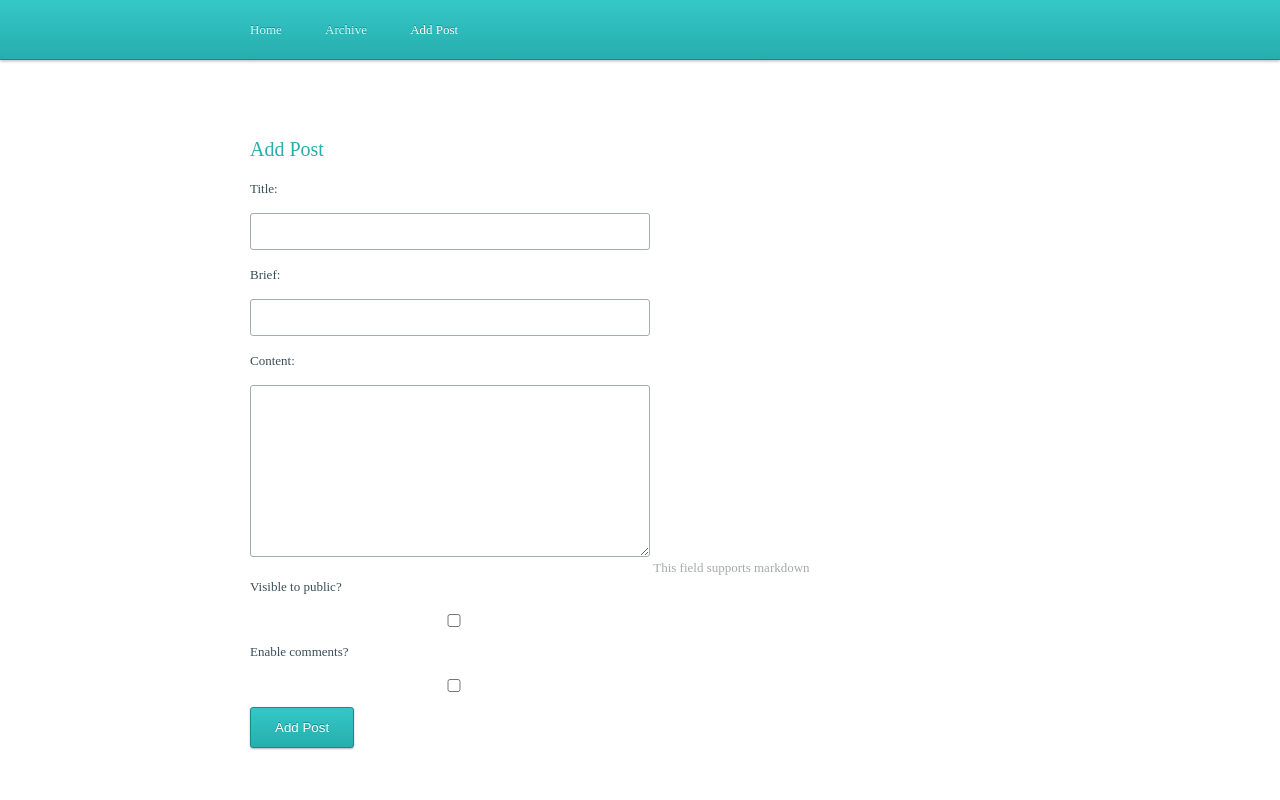
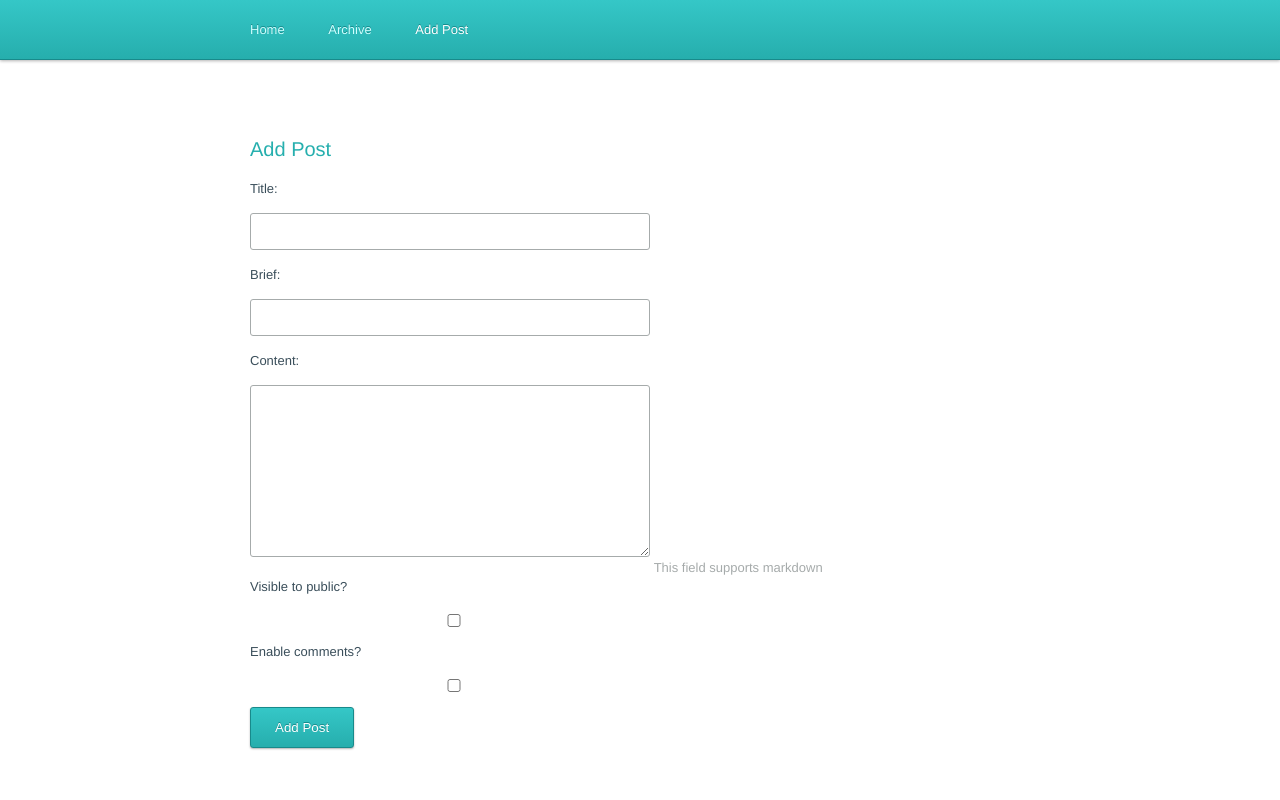
Before and after one commit to theras/potato-blog, a Django app: page /admin/add/ in a window 1280 px wide. Run offline with Django 3.2, Linux system fonts and the light colour scheme; parts of the project's set-up code (start-up, migrations or seed data) failed here and were passed over.

Commit message:
Added fallback fonts

```diff
--- a/core/static/css/style.css
+++ b/core/static/css/style.css
@@ -4,7 +4,7 @@ html,body,div,span,object,iframe,h1,h2,h3,h4,h5,h6,p,blockquote,pre,abbr,address
 body {
 	color: #3A4E5A;
 	font-size: 13px;
-	font-family: Avenir;
+	font-family: Avenir, "Helvetica Neue", Arial, Helvetica, sans-serif;
 	line-height: 19px;
 }
 
```
